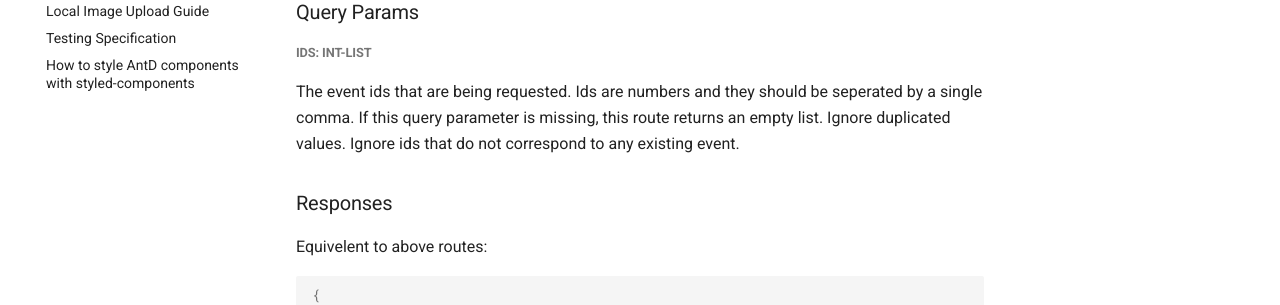
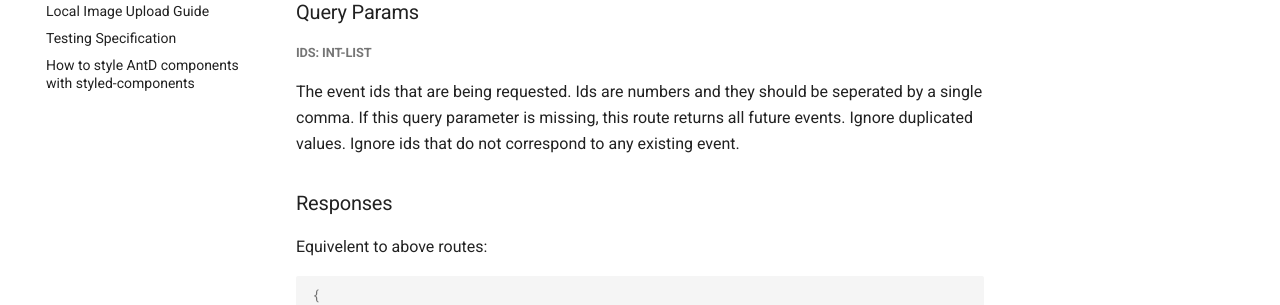
Before and after one commit to Code-4-Community/c4c-dev-docs, an MkDocs documentation site: the page built from docs/llb/llb-api-spec.md, in a window 1280 px wide and 900 px high, scrolled down 1489 px. Shown: the part 178-483 px from the top of the window. Built offline with MkDocs 1.6.1 and Material for MkDocs 9.7.7, drawn with Linux system fonts in a browser that asks for light colours; comment, search, counter and statistics services are not loaded.

Commit message:
updated public get events route description

```diff
--- a/docs/llb/llb-api-spec.md
+++ b/docs/llb/llb-api-spec.md
@@ -48,7 +48,7 @@ Get the event bodies for the public events with the ids that are specified in th
 
 ##### ids: INT-LIST
 
-The event ids that are being requested. Ids are numbers and they should be seperated by a single comma. If this query parameter is missing, this route returns an empty list. Ignore duplicated values. Ignore ids that do not correspond to any existing event.
+The event ids that are being requested. Ids are numbers and they should be seperated by a single comma. If this query parameter is missing, this route returns all future events. Ignore duplicated values. Ignore ids that do not correspond to any existing event.
 
 ### Responses
 
```
